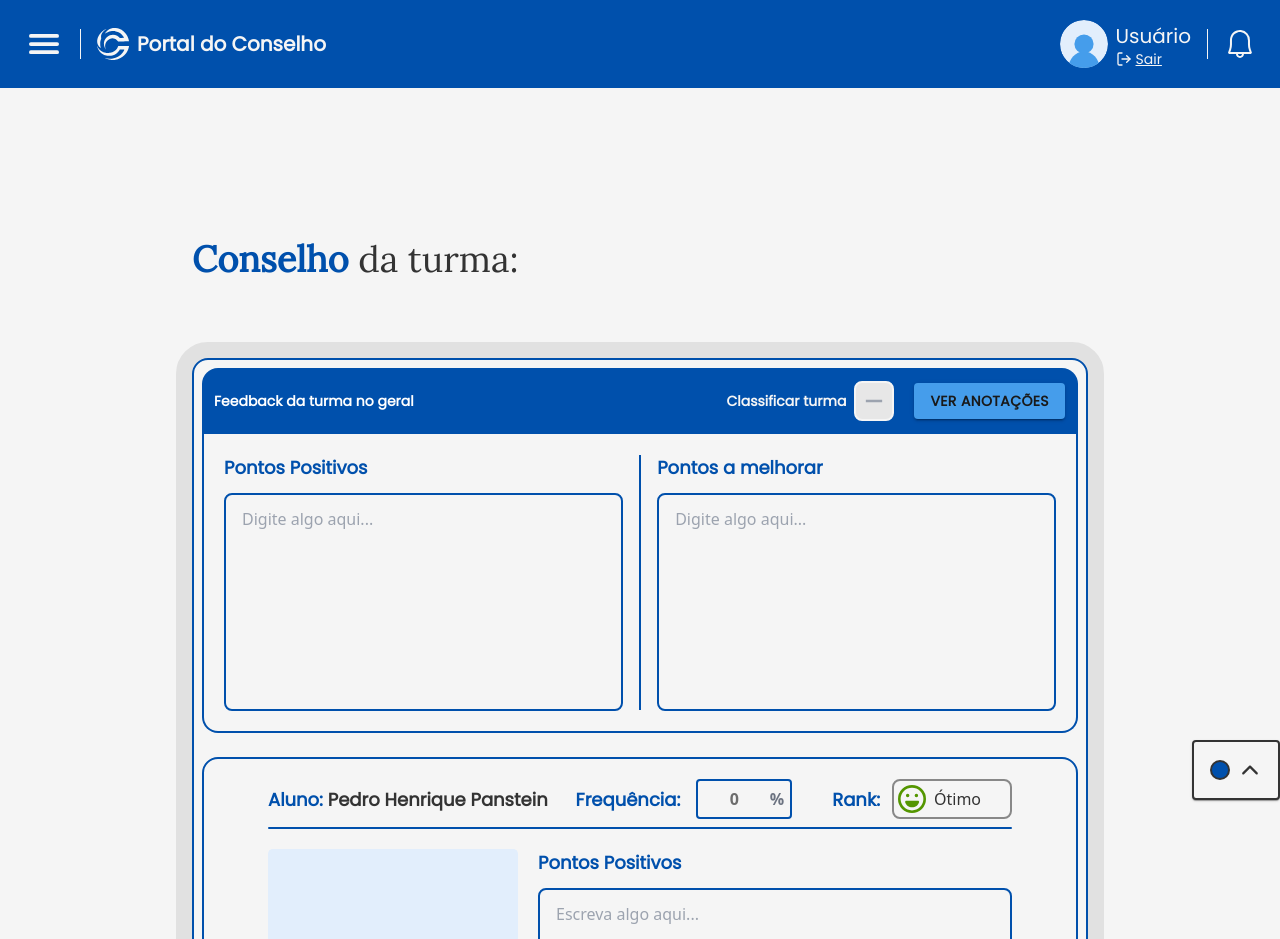
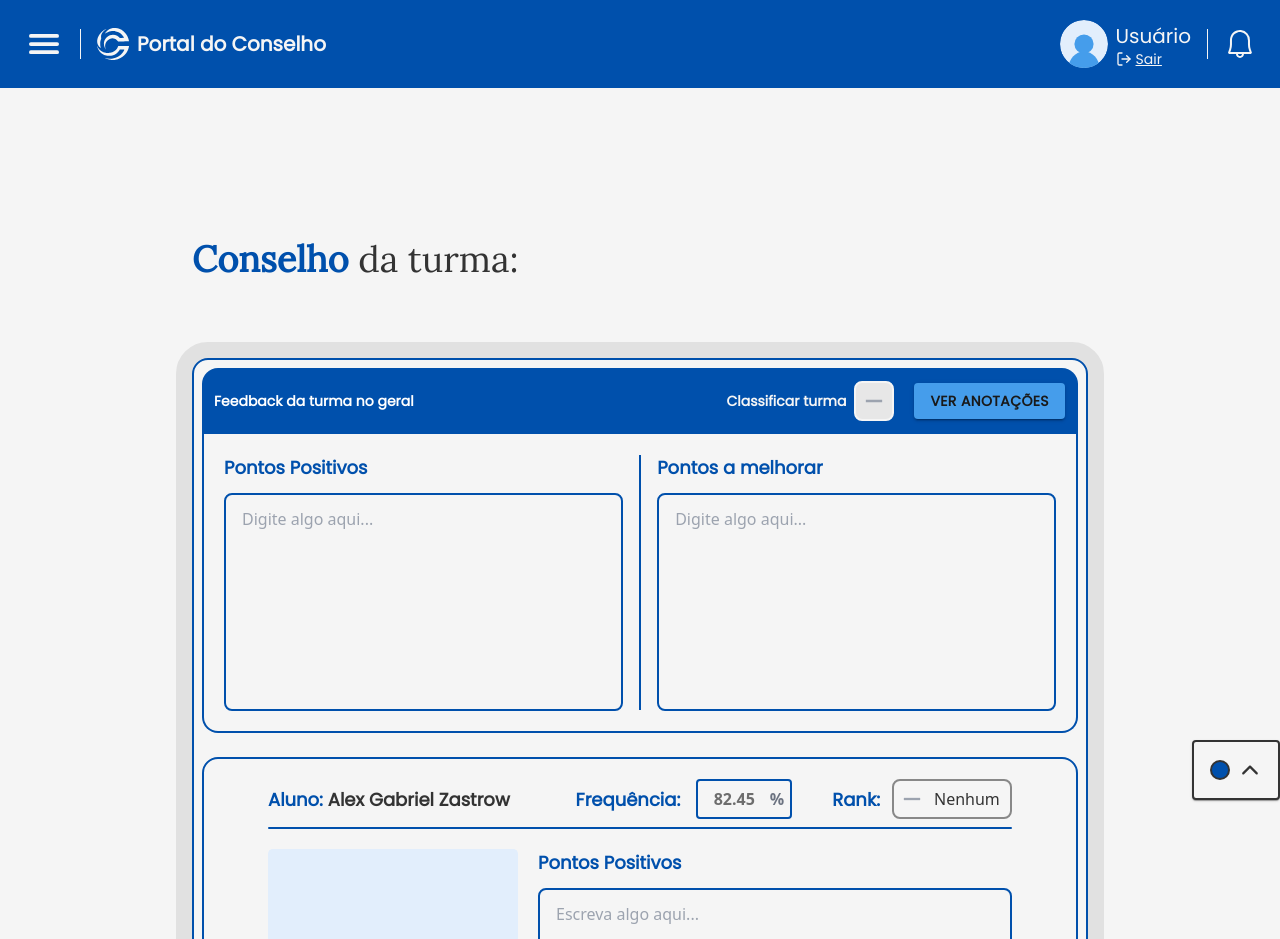
Before and after one commit to Hivqs79/Portal_do_Conselho, a Next.js app in the folder front/app/: page /realize-council in a window 1280 px wide. Shown: the top 939 px of the page. Built offline with nearby package versions, Linux system fonts and the light colour scheme.

Commit message:
:recycle: refactor: Implementing teste.json to page.tsx

```diff
--- a/front/app/app/realize-council/page.tsx
+++ b/front/app/app/realize-council/page.tsx
@@ -9,7 +9,7 @@ import OpacityHex from "@/hooks/OpacityHex";
 import { useThemeContext } from "@/hooks/useTheme";
 import { Box, Button, Typography } from "@mui/material";
 import { useState, useEffect } from "react";
-import { MdBorderColor } from "react-icons/md";
+import testeJson from "@/teste.json";
 
 type StudentType = {
   name: string;
@@ -21,49 +21,6 @@ type StudentType = {
 };
 
 export default function RealizeCouncil() {
-  const students: StudentType[] = [
-    {
-      name: "Pedro Henrique Panstein",
-      frequencia: 0,
-      comments: "teste",
-      negativeContent: "",
-      positiveContent: "",
-      rank: "excellent",
-    },
-    {
-      name: "Pedro Augusto Wilhelm",
-      frequencia: 0,
-      comments: "teste",
-      negativeContent: "",
-      positiveContent: "",
-      rank: "good",
-    },
-    {
-      name: "Mateus Henrique Bosquetti",
-      frequencia: 0,
-      comments: "teste",
-      negativeContent: "",
-      positiveContent: "",
-      rank: "average",
-    },
-    {
-      name: "Vinícius Eduardo dos Santos",
-      frequencia: 0,
-      comments: "teste",
-      negativeContent: "",
-      positiveContent: "",
-      rank: "critical",
-    },
-    {
-      name: "Kauan Eggert",
-      frequencia: 0,
-      comments: "teste",
-      negativeContent: "",
-      positiveContent: "",
-      rank: "none",
-    },
-  ];
-
   const [currentStudentIndex, setCurrentStudentIndex] = useState(0);
   const [positiveContent, setPositiveContent] = useState("");
   const [negativeContent, setNegativeContent] = useState("");
@@ -124,12 +81,16 @@ export default function RealizeCouncil() {
   };
 
   const handleNextStudent = () => {
-    setCurrentStudentIndex((prevIndex) => (prevIndex + 1) % students.length);
+    setCurrentStudentIndex(
+      (prevIndex) => (prevIndex + 1) % testeJson["council-form"].users.length
+    );
   };
 
   const handlePreviousStudent = () => {
     setCurrentStudentIndex((prevIndex) =>
-      prevIndex === 0 ? students.length - 1 : prevIndex - 1
+      prevIndex === 0
+        ? testeJson["council-form"].users.length - 1
+        : prevIndex - 1
     );
   };
 
@@ -170,12 +131,24 @@ export default function RealizeCouncil() {
             </div>
             <div>
               <StudentCouncilForm
-                student={students[currentStudentIndex].name}
-                frequencia={students[currentStudentIndex].frequencia}
-                comments={students[currentStudentIndex].comments}
+                student={
+                  testeJson["council-form"].users[currentStudentIndex].name
+                }
+                frequencia={
+                  testeJson["council-form"].users[currentStudentIndex]
+                    .frequencia
+                }
+                comments=""
                 negativeContent={negativeContent}
                 positiveContent={positiveContent}
-                rank={students[currentStudentIndex].rank}
+                rank={
+                  testeJson["council-form"].users[currentStudentIndex].rank as
+                    | "none"
+                    | "average"
+                    | "excellent"
+                    | "good"
+                    | "critical"
+                }
                 onNext={handleNextStudent}
                 onPrevious={handlePreviousStudent}
               />
```
